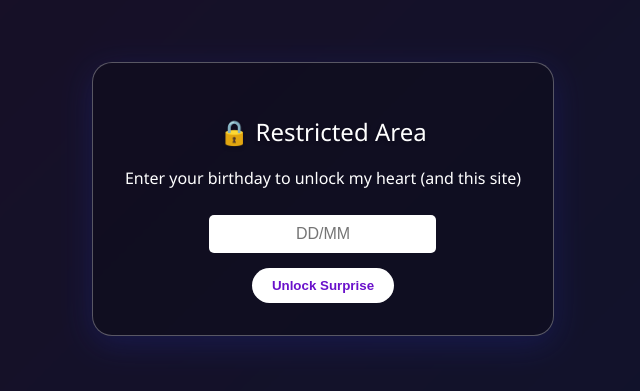
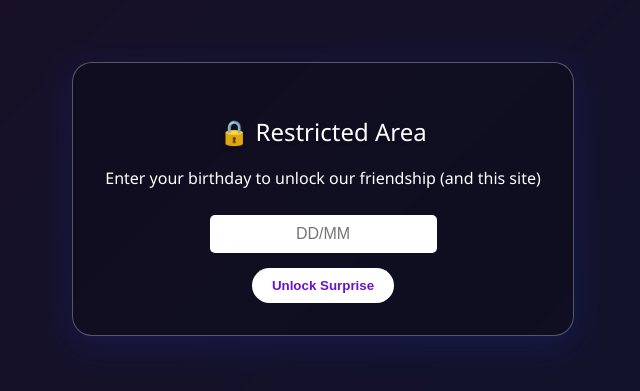
Before and after one commit to ruiz00/besty, a plain HTML site: page index.html in a window 1280 px wide. Shown: the part 201-592 px from the top of the page, without its empty margins (317-957 px from the left). Drawn offline with Linux system fonts and the light colour scheme.

Commit message:
updating index.html

```diff
--- a/index.html
+++ b/index.html
@@ -211,7 +211,7 @@
     <div id="login-screen">
         <div class="login-box">
             <h2>🔒 Restricted Area</h2>
-            <p>Enter your birthday to unlock my heart (and this site)</p>
+            <p>Enter your birthday to unlock our friendship (and this site)</p>
             <input type="text" id="date-input" placeholder="DD/MM">
             <br>
             <button onclick="checkDate()">Unlock Surprise</button>
```
